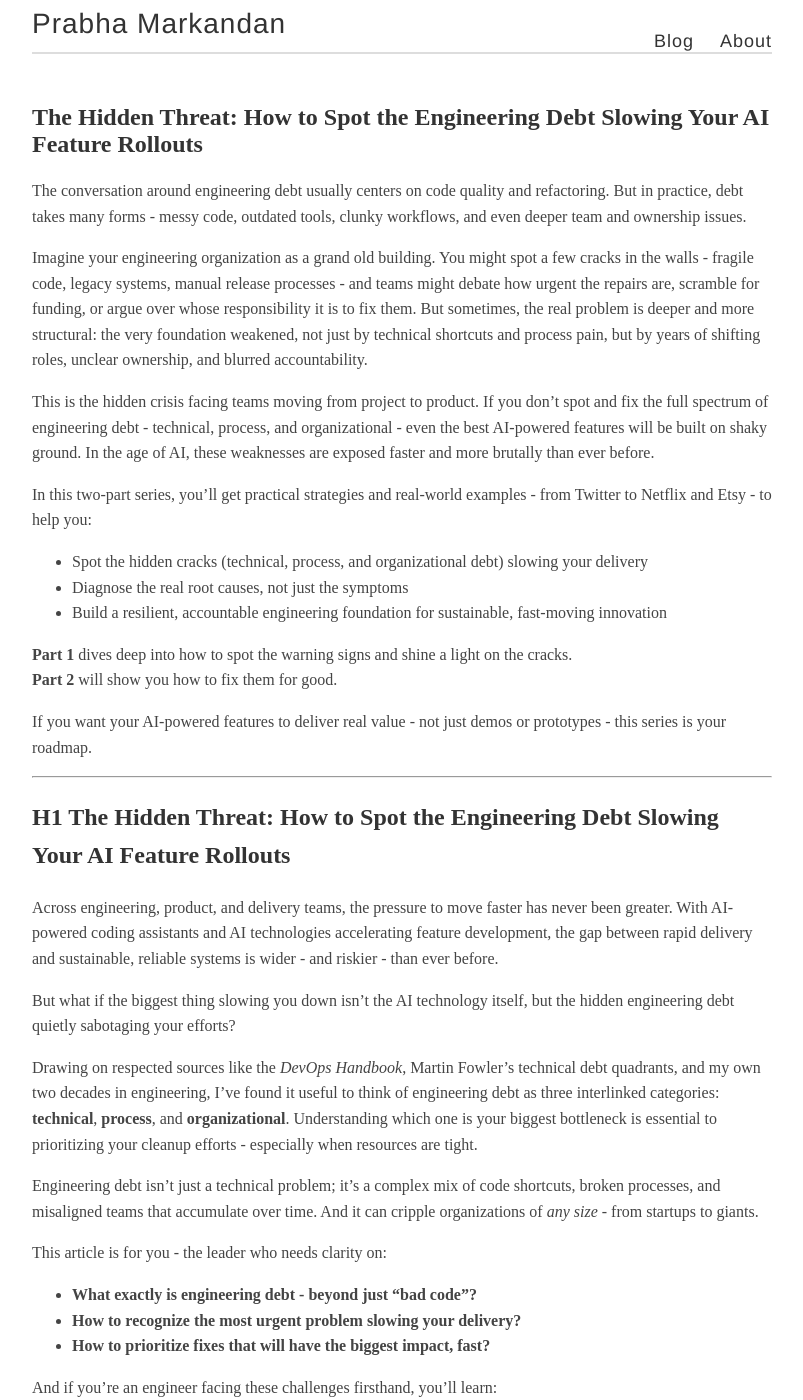
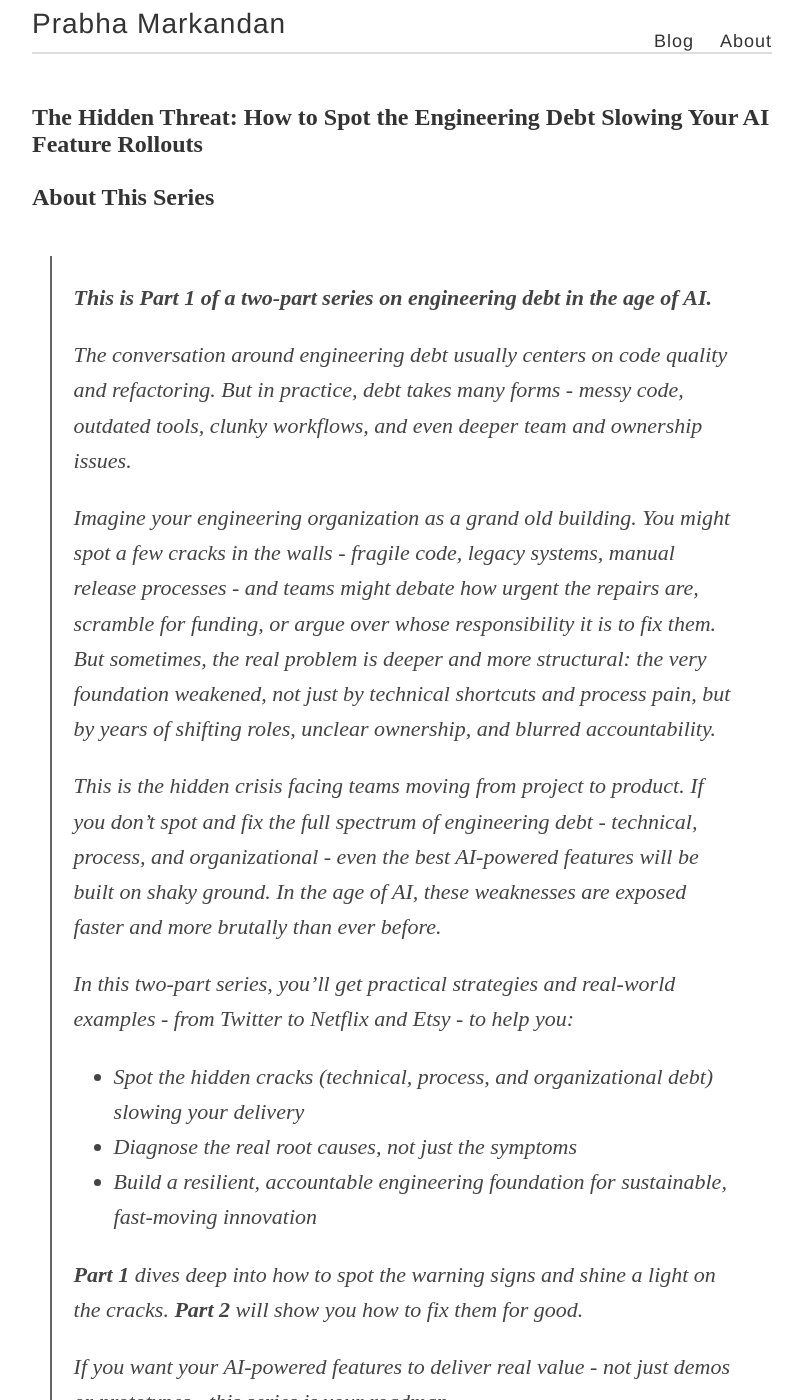
Before and after one commit to prabhamarkandan/prabhamarkandan.github.io, a Jekyll site: the page built from _posts/2025-08-09-how-to-spot-engineering-debt.md, in a window 1280 px wide and 1400 px high. Shown: the whole window, without its empty margins (238-1041 px from the left). Built offline with Jekyll 4.4.1, drawn with Linux system fonts in a browser that asks for light colours; some of the changed text lies outside the part shown.

Commit message:
Update 2025-08-09-how-to-spot-engineering-debt.md

```diff
--- a/_posts/2025-08-09-how-to-spot-engineering-debt.md
+++ b/_posts/2025-08-09-how-to-spot-engineering-debt.md
@@ -5,28 +5,30 @@
 categories: engineering ai leadership
 ---
 
+## About This Series
 
-
-The conversation around engineering debt usually centers on code quality and refactoring. But in practice, debt takes many forms - messy code, outdated tools, clunky workflows, and even deeper team and ownership issues.
-
-Imagine your engineering organization as a grand old building. You might spot a few cracks in the walls - fragile code, legacy systems, manual release processes - and teams might debate how urgent the repairs are, scramble for funding, or argue over whose responsibility it is to fix them. But sometimes, the real problem is deeper and more structural: the very foundation weakened, not just by technical shortcuts and process pain, but by years of shifting roles, unclear ownership, and blurred accountability.
-
-This is the hidden crisis facing teams moving from project to product. If you don’t spot and fix the full spectrum of engineering debt - technical, process, and organizational - even the best AI-powered features will be built on shaky ground. In the age of AI, these weaknesses are exposed faster and more brutally than ever before.
-
-In this two-part series, you’ll get practical strategies and real-world examples - from Twitter to Netflix and Etsy - to help you:
-
-- Spot the hidden cracks (technical, process, and organizational debt) slowing your delivery
-- Diagnose the real root causes, not just the symptoms
-- Build a resilient, accountable engineering foundation for sustainable, fast-moving innovation
-
-**Part 1** dives deep into how to spot the warning signs and shine a light on the cracks.
-**Part 2** will show you how to fix them for good.
-
-If you want your AI-powered features to deliver real value - not just demos or prototypes - this series is your roadmap.
+> **This is Part 1 of a two-part series on engineering debt in the age of AI.**
+>
+> The conversation around engineering debt usually centers on code quality and refactoring. But in practice, debt takes many forms - messy code, outdated tools, clunky workflows, and even deeper team and ownership issues.
+>
+> Imagine your engineering organization as a grand old building. You might spot a few cracks in the walls - fragile code, legacy systems, manual release processes - and teams might debate how urgent the repairs are, scramble for funding, or argue over whose responsibility it is to fix them. But sometimes, the real problem is deeper and more structural: the very foundation weakened, not just by technical shortcuts and process pain, but by years of shifting roles, unclear ownership, and blurred accountability.
+>
+> This is the hidden crisis facing teams moving from project to product. If you don’t spot and fix the full spectrum of engineering debt - technical, process, and organizational - even the best AI-powered features will be built on shaky ground. In the age of AI, these weaknesses are exposed faster and more brutally than ever before.
+>
+> In this two-part series, you’ll get practical strategies and real-world examples - from Twitter to Netflix and Etsy - to help you:
+>
+> - Spot the hidden cracks (technical, process, and organizational debt) slowing your delivery
+> - Diagnose the real root causes, not just the symptoms
+> - Build a resilient, accountable engineering foundation for sustainable, fast-moving innovation
+>
+> **Part 1** dives deep into how to spot the warning signs and shine a light on the cracks.
+> **Part 2** will show you how to fix them for good.
+>
+> If you want your AI-powered features to deliver real value - not just demos or prototypes - this series is your roadmap.
 
 ---
 
-# H1 The Hidden Threat: How to Spot the Engineering Debt Slowing Your AI Feature Rollouts
+# The Hidden Threat: How to Spot the Engineering Debt Slowing Your AI Feature Rollouts
 
 Across engineering, product, and delivery teams, the pressure to move faster has never been greater. With AI-powered coding assistants and AI technologies accelerating feature development, the gap between rapid delivery and sustainable, reliable systems is wider - and riskier - than ever before.
 
```
